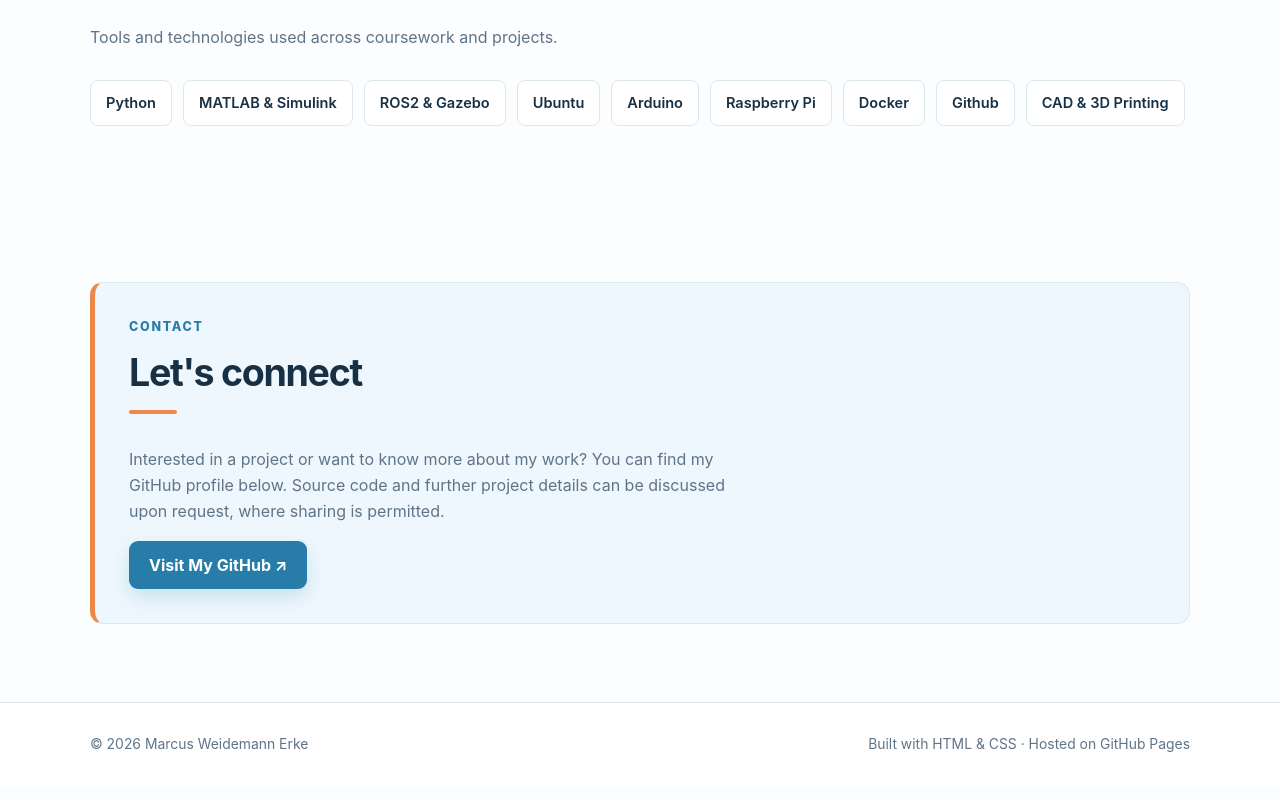
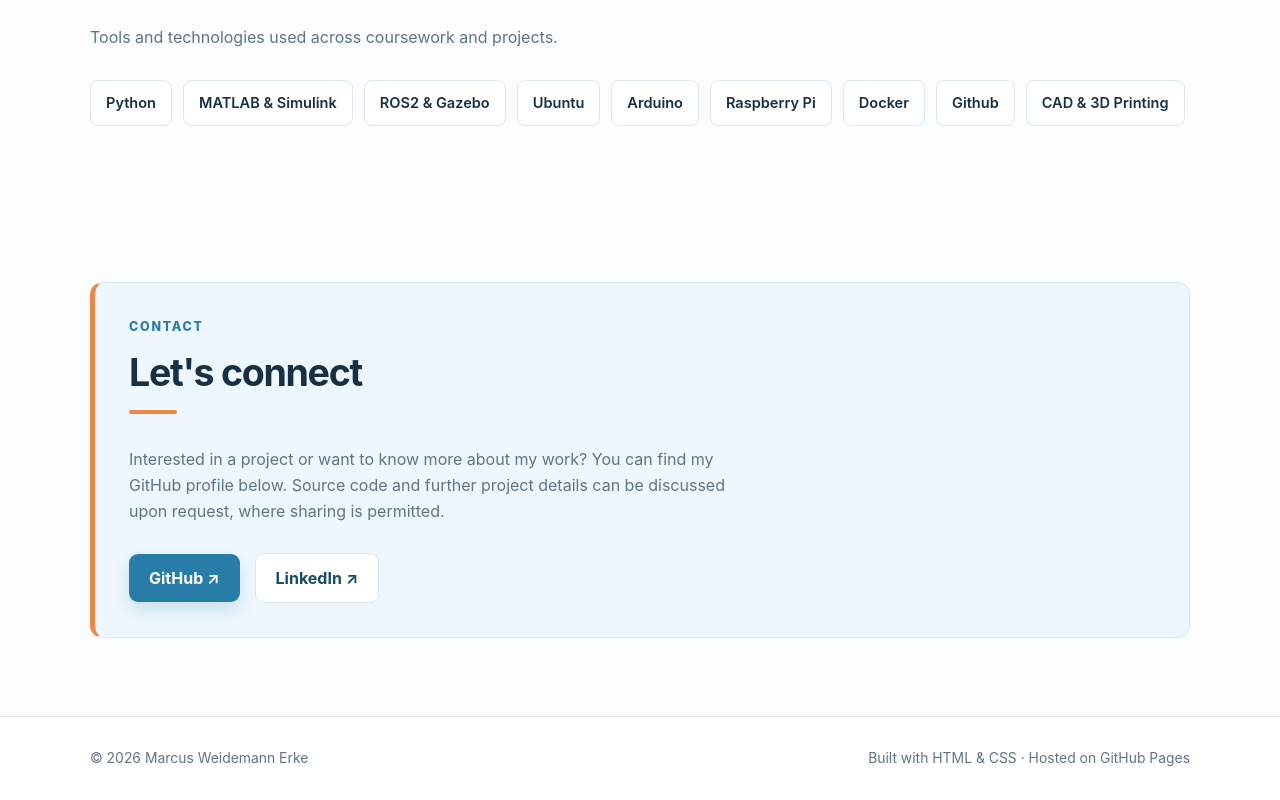
Before and after one commit to mwe02/mwe02.github.io, a plain HTML site: page index.html in a window 1280 px wide. Shown: the part 1792-2592 px from the top of the page. Drawn offline with Linux system fonts and the light colour scheme.

Commit message:
added Linkedin

```diff
--- a/index.html
+++ b/index.html
@@ -216,8 +216,27 @@
         <p class="eyebrow">Contact</p>
         <h2>Let's connect</h2>
         <p>Interested in a project or want to know more about my work? You can find my GitHub profile below. Source code and further project details can be discussed upon request, where sharing is permitted.</p>
-        <a class="button button-primary" href="https://github.com/mwe02" target="_blank" rel="noopener noreferrer">Visit My GitHub ↗</a>
-        <!-- Add your LinkedIn link or contact email when ready. -->
+
+        <div class="button-row">
+
+            <!-- GitHub -->
+            <a class="button button-primary"
+               href="https://github.com/mwe02"
+               target="_blank"
+               rel="noopener noreferrer">
+               GitHub ↗
+            </a>
+
+            <!-- LinkedIn -->
+            <a class="button button-secondary"
+               href="https://www.linkedin.com/in/marcus-weidemann-erke/"
+               target="_blank"
+               rel="noopener noreferrer">
+               LinkedIn ↗
+            </a>
+
+        </div>
+
       </div>
     </section>
   </main>
```
